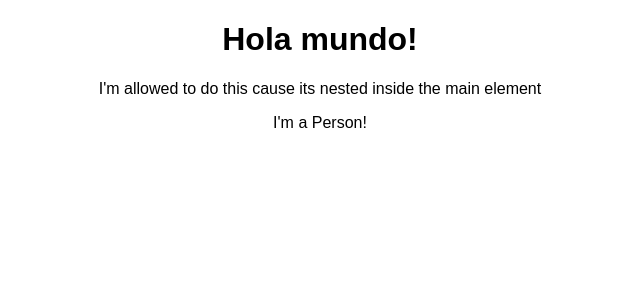
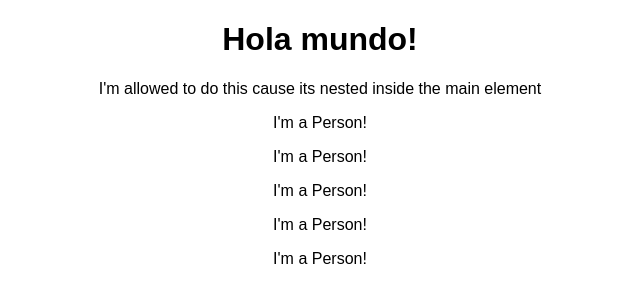
Before and after one commit to cetzz/react-complete-guide, a React (Create React App) app: page / in a window 1280 px wide. Shown: the top 302 px of the page, without its empty margins (320-960 px from the left). Built offline with nearby package versions, Linux system fonts and the light colour scheme.

Commit message:
class 33

```diff
--- a/src/App.js
+++ b/src/App.js
@@ -9,7 +9,11 @@ class App extends Component {
        <h1>
         Hola mundo!
        </h1> I'm allowed to do this cause its nested inside the main element
-        <Person></Person>
+       <Person />
+       <Person />
+       <Person />
+       <Person />
+       <Person />
       </div>
     );
     //return(React.createElement('div',{className:'App'},React.createElement('h1',null,'Hola mundo')));//this is the equivalent to the other code.
```
